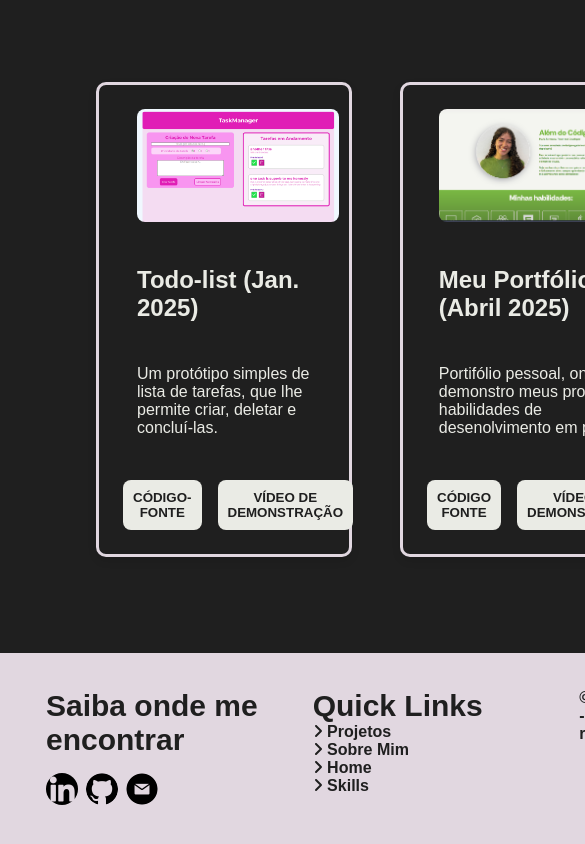
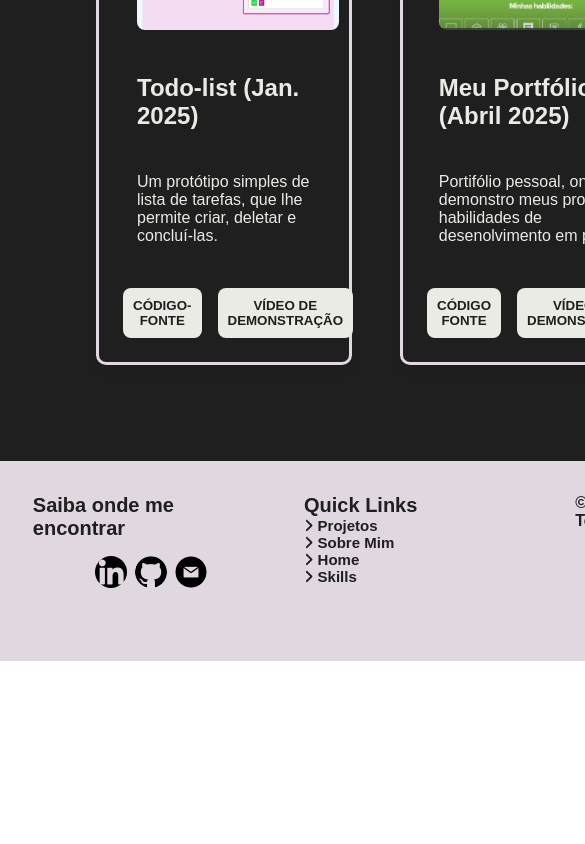
Before and after one commit to mafenandaup/Portifolio-dev, a React (Vite) app in the folder portifolio-main/: page / in a window 390 px wide. Shown: the part 2067-2911 px from the top of the page, 585 px wide, since content can reach past the window. After the commit the page ends 2728 px from the top, so only its background shows below. Built offline with nearby package versions, Linux system fonts and the light colour scheme; a web font is replaced by a local one.

Commit message:
CI: new project and responsive layout

```diff
--- a/portifolio-main/src/pages/home/sections/Contact/Contact.css
+++ b/portifolio-main/src/pages/home/sections/Contact/Contact.css
@@ -72,3 +72,64 @@ footer {
     gap: 0.5rem;
     justify-content: flex-start;
 }
+
+@media (max-width: 1280px) {
+
+    footer {
+    padding: 20px 20px;
+    gap: 0.6rem;
+
+}
+   .social-media {
+
+    padding: 1rem;
+    display: flex;
+    flex-direction: column;
+    width: 25rem;
+
+    & h1 {
+        font-weight: 700;
+        font-size: 30px;
+    }
+
+    & a {
+        text-decoration: none;
+        color: var(--notpureblack);
+        transition: color 0.2s ease-in-out;
+    }
+}
+    .logos {
+        justify-content: center;
+    }
+}
+
+@media (max-width: 1110px) {
+
+    footer {
+    padding: 20px 20px;
+    gap: 0.6rem;
+
+}
+   .social-media {
+
+    padding: 0.8rem;
+    display: flex;
+    flex-direction: column;
+    width: 20rem;
+
+    & h1 {
+        font-weight: 700;
+        font-size: 20px;
+    }
+
+    & a {
+        text-decoration: none;
+        color: var(--notpureblack);
+        transition: color 0.2s ease-in-out;
+         font-size: 15px;
+    }
+}
+    .logos {
+        justify-content: center;
+    }
+}
--- a/portifolio-main/src/pages/home/sections/Projects/Projects.json
+++ b/portifolio-main/src/pages/home/sections/Projects/Projects.json
@@ -27,6 +27,13 @@
       "img": "/assets/imgs/paginadoprof.png",
       "srccode" : "https://github.com/mafenandaup/pagina-do-prof",
       "ytlink": ""
+    },
+      {
+       "title": "Página Só pra Elas (Julho 2025)",
+      "desc": "Landing Page feita para uma Autoescola fictícia, sendo um CFC especializado em atender o público feminino.",
+      "img": "/assets/imgs/spelas.png",
+      "srccode" : "https://github.com/mafenandaup/so-pra-elas",
+      "ytlink": ""
     }
   ]
 }
--- a/portifolio-main/src/pages/home/sections/Skills/Skills.css
+++ b/portifolio-main/src/pages/home/sections/Skills/Skills.css
@@ -88,10 +88,16 @@
 
     .section-skills {
         min-width: 100vw;
-        height: 62rem;
+        height: 50rem;
     }
 
-
+.skills-cont {
+    display: flex;
+    flex-wrap: wrap;
+    width: 60rem;
+    gap: 1rem;
+    justify-content: center;
+}
     h1 {
         font-size: 2.6rem;
     }
```
Also changed, not shown: portifolio-main/public/assets/imgs/spelas.png (added).
